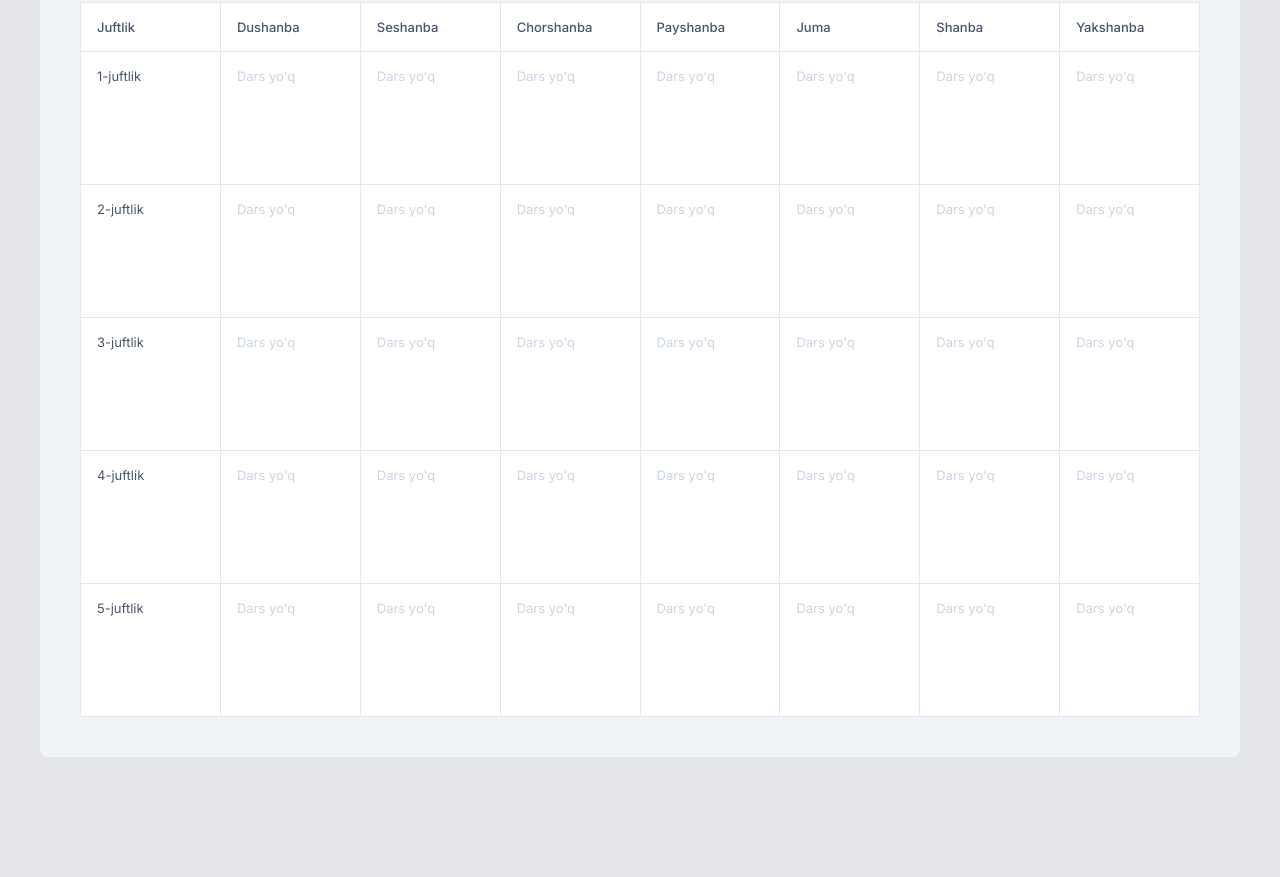
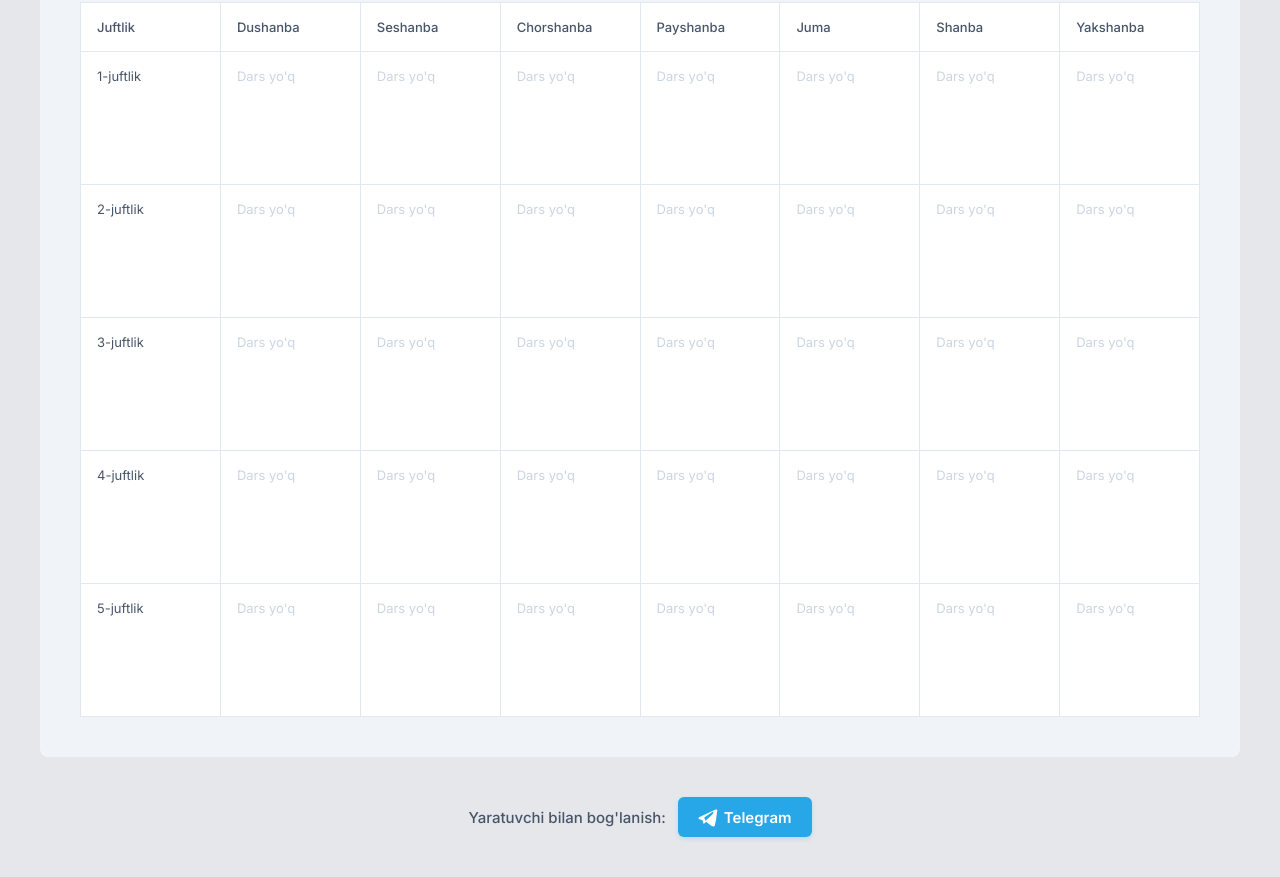
Before and after one commit to ss-diyor/university-lesson-schedule-generator, a plain HTML site: page index.html in a window 1280 px wide. Shown: the part 253-1130 px from the top of the page. Before the commit the page ends 1030 px from the top, so only its background shows below. Drawn offline with nearby package versions, Linux system fonts and the light colour scheme.

Commit message:
Update footer and button text in index.html

```diff
--- a/index.html
+++ b/index.html
@@ -193,6 +193,36 @@
         .btn-save { background: #10b981; color: white; }
         .btn-cancel { background: #e2e8f0; color: #475569; }
         .btn-clear { background: #ef4444; color: white; margin-right: auto; }
+
+        /* Yaratuvchi bilan bog'lanish (Footer qismi) */
+        .footer {
+            margin-top: 40px;
+            margin-bottom: 20px;
+            display: flex;
+            align-items: center;
+            gap: 12px;
+            font-size: 15px;
+            font-weight: 500;
+            color: #475569;
+        }
+
+        .btn-telegram {
+            background-color: #27A7E7;
+            color: white;
+            text-decoration: none;
+            padding: 10px 20px;
+            border-radius: 6px;
+            font-weight: 600;
+            display: flex;
+            align-items: center;
+            gap: 6px;
+            transition: background-color 0.2s;
+            box-shadow: 0 2px 4px rgba(39, 167, 231, 0.2);
+        }
+
+        .btn-telegram:hover {
+            background-color: #1c8ac2;
+        }
     </style>
 </head>
 <body>
@@ -203,7 +233,7 @@
             <label for="group-name-input">Guruh nomini kiriting:</label>
             <input type="text" id="group-name-input" value="XTA-26/5" oninput="document.getElementById('group-title').innerText = this.value || 'Guruh nomi'">
         </div>
-        <button class="btn-download" onclick="downloadPNG()">↓ PNG formatida yuklab olish</button>
+        <button class="btn-download" onclick="downloadPNG()">PNG formatida yuklab olish</button>
     </div>
 
     <!-- Shu qism rasmga olinadi -->
@@ -228,6 +258,17 @@
                 <!-- Javascript orqali to'ldiriladi -->
             </tbody>
         </table>
+    </div>
+
+    <!-- Footer: Yaratuvchi bilan bog'lanish -->
+    <div class="footer">
+        <span>Yaratuvchi bilan bog'lanish:</span>
+        <a href="https://t.me/m/8GEnyEs6Mzcy" target="_blank" class="btn-telegram">
+            <svg width="20" height="20" viewBox="0 0 24 24" fill="none" xmlns="http://www.w3.org/2000/svg">
+                <path d="M21.1402 3.12574C21.1402 3.12574 23.336 2.21731 23.1531 4.39803C23.0617 5.30664 22.2384 10.395 21.6896 15.2107L20.2263 21.8437C20.2263 21.8437 20.0434 23.2975 18.7631 23.4793C17.4827 23.6611 15.4705 22.3888 15.1047 22.0254L9.80004 17.664L7.51351 19.8447C7.51351 19.8447 6.87327 20.4808 6.59888 19.6631C6.32449 18.8454 5.31835 15.756 5.31835 15.756L1.84275 14.6657C1.84275 14.6657 0.562303 14.3022 0.653765 13.3936C0.745227 12.485 1.93421 12.0307 1.93421 12.0307L21.1402 3.12574ZM18.5802 6.5786C18.5802 6.5786 17.5741 5.67005 16.6595 6.30609L7.42205 12.6667L9.06834 16.5739L17.2082 8.941C17.2082 8.941 18.0314 8.03244 18.5802 6.5786Z" fill="white"/>
+            </svg>
+            Telegram
+        </a>
     </div>
 
     <!-- Tahrirlash oynasi (Modal) -->
@@ -366,7 +407,7 @@
                 link.href = canvas.toDataURL('image/png');
                 link.click();
 
-                downloadBtn.textContent = '↓ PNG formatida yuklab olish';
+                downloadBtn.textContent = 'PNG formatida yuklab olish';
                 downloadBtn.style.opacity = '1';
             });
         }
```
